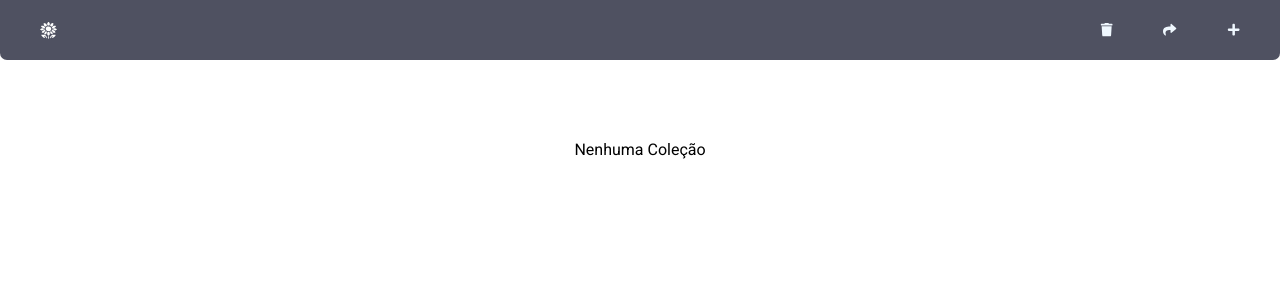
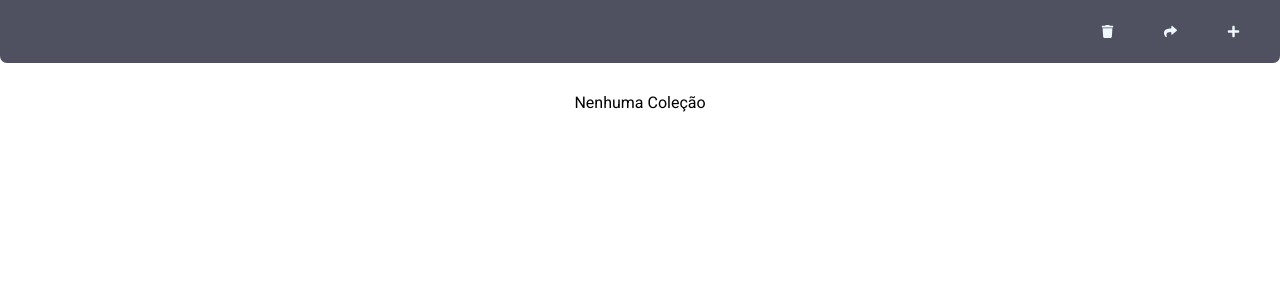
Before and after one commit to AndreVsc/CheckList, a React (Vite) app in the folder Sunf/: page / in a window 1280 px wide. Shown: the top 300 px of the page. Built offline with nearby package versions, Linux system fonts and the light colour scheme.

Commit message:
0.0.1.7v

```diff
--- a/Sunf/src/components/collection/CollectionBlock.css
+++ b/Sunf/src/components/collection/CollectionBlock.css
@@ -1,23 +1,33 @@
-#collectionList{
+#collectionUl {
     display: flex;
+    max-width: 900px;
+    width: 100%;
+    flex-direction: column;
+    gap: 20px;
+}
+
+#collectionLi {
+    display: flex;
+    border-radius: 11px;
     align-items: center;
-    flex-direction: column;
-    gap: 10px;
+    background-color: #f8f8f8;
+    min-height: 50px;
     padding: 20px;
+    transition: background-color 0.3s, box-shadow 0.3s; /* Adicionando transição */
 }
-#collectionList li{
-    border: 1px solid #c9c9c9;
+
+#collectionLi:hover {
+    box-shadow: rgba(50, 50, 93, 0.25) 0px 13px 27px -5px, rgba(0, 0, 0, 0.3) 0px 8px 16px -8px;
+    background-color: #f8f8f8;
+}
+
+
+#textList{
+    display: flex;
+    width: 100%;
     justify-content: space-between;
-    flex-direction: row;
-    height: 80px;
+    font-size: 13px;
     align-items: center;
-    border-radius: 11px;
-    /* min-width: 350px; */
-    width: 340px;
-    font-size: 13px;
-    display: flex;
-    padding: 10px;
-    gap: 40px;
 }
 
 #collectionName{
--- a/Sunf/src/components/collection/CollectionBlock.jsx
+++ b/Sunf/src/components/collection/CollectionBlock.jsx
@@ -4,18 +4,18 @@ import './CollectionBlock.css';
 
 function CollectionBlock({ collections }) {
   return (
-    <>
-      <ul id='collectionList'>
+      <ul id='collectionUl'>
         {collections.map((collection) => (
           <Link key={collection.id} to={`/${collection.id}`}>
-            <li>
-              <p id='collectionName'>{collection.nome}</p>
-              <p id='collectionInst'>{collection.instituicao}</p>
+            <li id='collectionLi'>
+              <div id="textList">
+                <p id='collectionName'>{collection.nome}</p>
+                <p id='collectionInst'>{collection.instituicao}</p>
+              </div>
             </li>
           </Link>
         ))}
       </ul>
-    </>
   );
 }
 
--- /dev/null
+++ b/Sunf/src/components/kanban/Kanban.css
@@ -0,0 +1,36 @@
+.kanban-container {
+    display: flex;
+    justify-content: space-around;
+    padding: 20px;
+  }
+
+  .column {
+    flex: 1;
+    max-width: 300px;
+    background-color: #fff;
+    border-radius: 8px;
+    box-shadow: 0 2px 4px rgba(0, 0, 0, 0.1);
+    margin: 0 10px;
+    padding: 10px;
+  }
+
+  .column-header {
+    font-size: 18px;
+    font-weight: bold;
+    margin-bottom: 10px;
+  }
+
+  .task {
+    user-select: none;
+    padding: 16px;
+    margin-bottom: 8px;
+    min-height: 50px;
+    background-color: #fff;
+    border: 1px solid #ddd;
+    border-radius: 4px;
+    transition: background-color 0.2s ease;
+  }
+
+  .task:hover {
+    background-color: #f9f9f9;
+  }
--- a/Sunf/src/routes/Kanban.jsx
+++ b/Sunf/src/components/kanban/Kanban.jsx
@@ -1,4 +1,5 @@
 // Importe as bibliotecas necessárias
+import './Kanban.css';
 import React, { useState } from 'react';
 import { DragDropContext, Droppable, Draggable } from 'react-beautiful-dnd';
 
@@ -53,6 +54,7 @@ const Kanban = () => {
   };
 
   return (
+    <div className="kanban-container">
       <DragDropContext onDragEnd={onDragEnd}>
         {Object.keys(columns).map((columnId) => {
           const column = columns[columnId];
@@ -93,6 +95,7 @@ const Kanban = () => {
           );
         })}
       </DragDropContext>
+    </div>
   );
 };
 
--- a/Sunf/src/components/menu/MenuCheck.css
+++ b/Sunf/src/components/menu/MenuCheck.css
@@ -18,6 +18,7 @@
     display: flex;
     flex-direction: column;
     align-items: center;
+    width: 100%;
     max-height: 300px;
     gap: 50px;
 }
--- a/Sunf/src/components/navbar/NavBar.css
+++ b/Sunf/src/components/navbar/NavBar.css
@@ -1,24 +1,24 @@
 .Navbar-container {
     display: flex;
     align-items: center;
-    justify-content: space-between;
+    justify-content:flex-end;
     min-width: 100vw;
     max-width: 100vw;
     height: 60px;
     background-color: rgb(79, 81, 97);
     border-radius: 0px 0px 7px 7px;
     padding: 0 30px; /* Ajuste conforme necessário */
+    transition: height 0.15s linear;
   }
 
-  .Navbar-container img {
-    width: 17px;
-    height: 17px;
-    filter: invert(1);
+  .Navbar-container:hover {
+    height: 63px;
   }
 
   .Navbar-ul {
     display: flex;
     list-style-type: none;
+    align-items: center;
     margin: 0;
     padding: 0;
     gap: 30px;
@@ -30,15 +30,17 @@
     border-radius: 50%; /* Torna o botão circular */
     padding: 10px; /* Ajuste conforme necessário */
     display: flex;
+    font-size: 13px;
     align-items: center;
     justify-content: center;
     cursor: pointer;
-    transition: background-color 0.3s ease;
+    transition: background-color 0.3s ease, font-size 0.2s;
     color: aliceblue;
   }
 
   .circle-button:hover {
     background-color: #28282858; /* Cor de fundo do botão ao passar o mouse */
+    font-size: 15px;
   }
 
   .Navbar-container a:active {
--- a/Sunf/src/components/navbar/NavBar.jsx
+++ b/Sunf/src/components/navbar/NavBar.jsx
@@ -10,13 +10,6 @@ export default function NavBar({showAll}) {
     <nav className='Navbar-container'>
       <ul className='Navbar-ul'>
         <li>
-          <button className='circle-button'>
-            <img src={SunfIcon} alt="" />
-          </button>
-        </li>
-      </ul>
-      <ul className='Navbar-ul'>
-        <li>
           <button className='circle-button'><FaTrash/></button>
         </li>
         <li>
--- a/Sunf/src/index.css
+++ b/Sunf/src/index.css
@@ -26,6 +26,6 @@ li{
 
 a {
     font-weight: 500;
-    color: #5899a1;
+    color: rgb(88, 88, 88);
     text-decoration: inherit;
-  }
+}
--- a/Sunf/src/routes/HomePage.jsx
+++ b/Sunf/src/routes/HomePage.jsx
@@ -11,9 +11,9 @@ export default function HomePage() {
   }
 
   return (
-    <>
+    <div>
       <NavBar showAll={showAll} setShow={setShow}/>
       <MenuCheck showAll={showAll} setShow={setShow} show={show}/>
-    </>
+    </div>
   );
 }
```
Also changed, not shown: Sunf/src/main.jsx (+10 -12 lines). Lines whose indentation alone changed are shown as unchanged.
